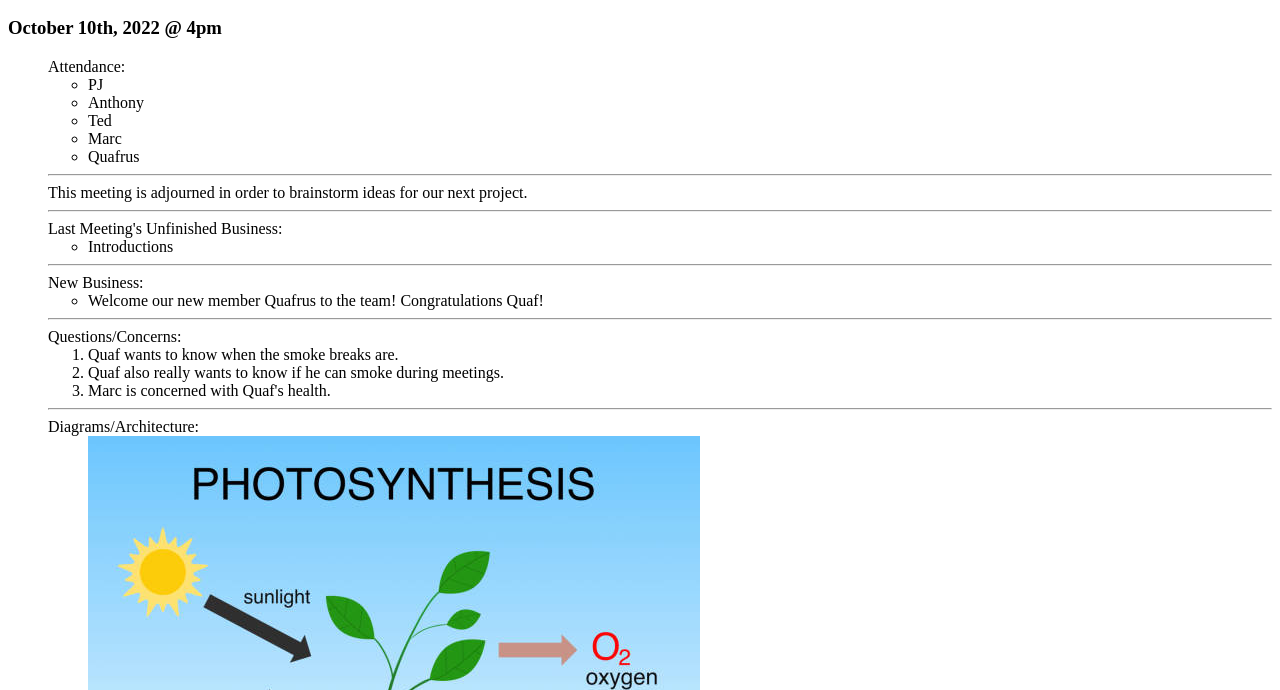
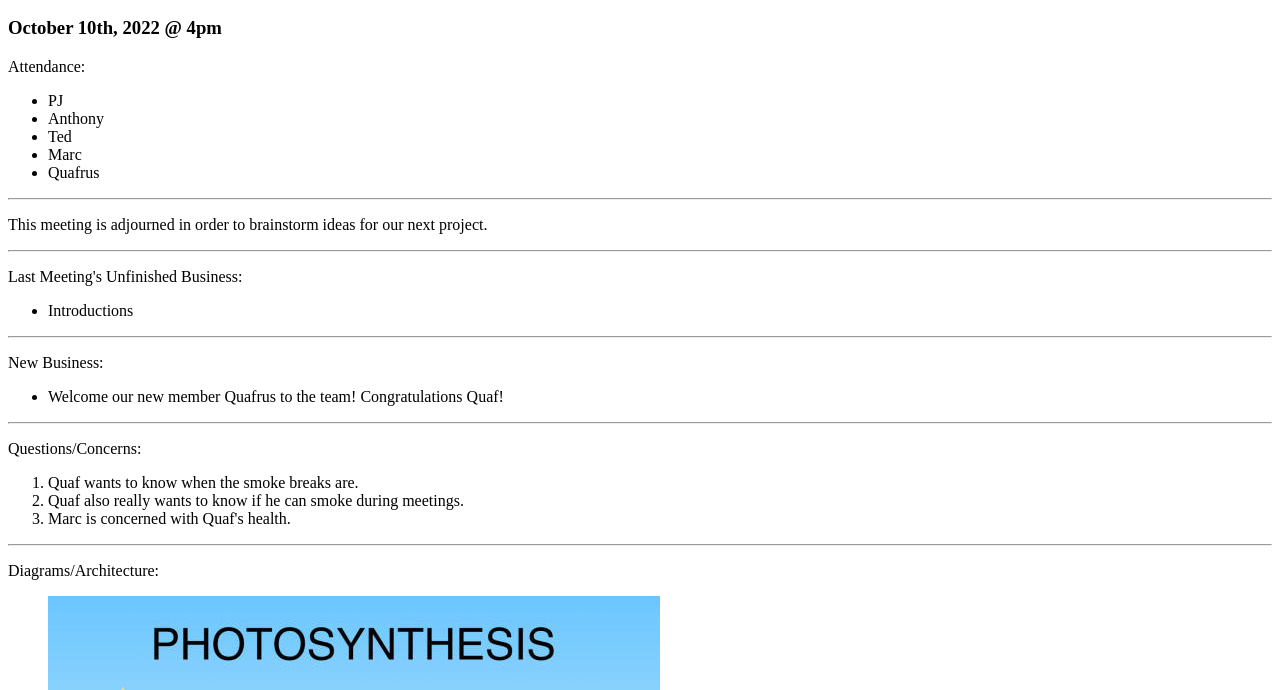
Before and after one commit to jsmikhai/lab2, a plain HTML site: page index.html in a window 1280 px wide. Shown: the part 110-800 px from the top of the page. Drawn offline with Linux system fonts and the light colour scheme.

Commit message:
p instead of li

```diff
--- a/index.html
+++ b/index.html
@@ -13,8 +13,7 @@
     </header>
     <main>
       <section>
-      <ul style="list-style: none;">
-          <li>Attendance:</li>
+      <p>Attendance:</p>
         <ul>
           <li>PJ</li>
           <li>Anthony</li>
@@ -25,26 +24,26 @@
 
       <hr>
 
-          <li>This meeting is adjourned in order to brainstorm ideas for our next
-              project.</li>
+      <p>This meeting is adjourned in order to brainstorm ideas for our next
+          project.</p>
 
       <hr>
 
-          <li>Last Meeting's Unfinished Business:</li>
+      <p>Last Meeting's Unfinished Business:</p>
         <ul>
           <li>Introductions</li>
         </ul>
 
       <hr>
 
-          <li>New Business:</li>
+      <p>New Business:</p>
         <ul>
           <li>Welcome our new member Quafrus to the team! Congratulations Quaf!</li>
         </ul>
 
       <hr>
 
-          <li>Questions/Concerns:</li>
+      <p>Questions/Concerns:</p>
         <ol>
           <li>Quaf wants to know when the smoke breaks are.</li>
           <li>Quaf also really wants to know if he can smoke during meetings.</li>
@@ -53,10 +52,9 @@
 
       <hr>
 
-          <li>Diagrams/Architecture:</li>
+      <p>Diagrams/Architecture:</p>
         <ul style="list-style: none;">
           <li><img src="./istockphoto-1292516712-612x612.jpg" alt="Photosynthesis"></li>
-            </ul>
         </ul>
       </section>
 
```
Lines whose indentation alone changed are shown as unchanged.
